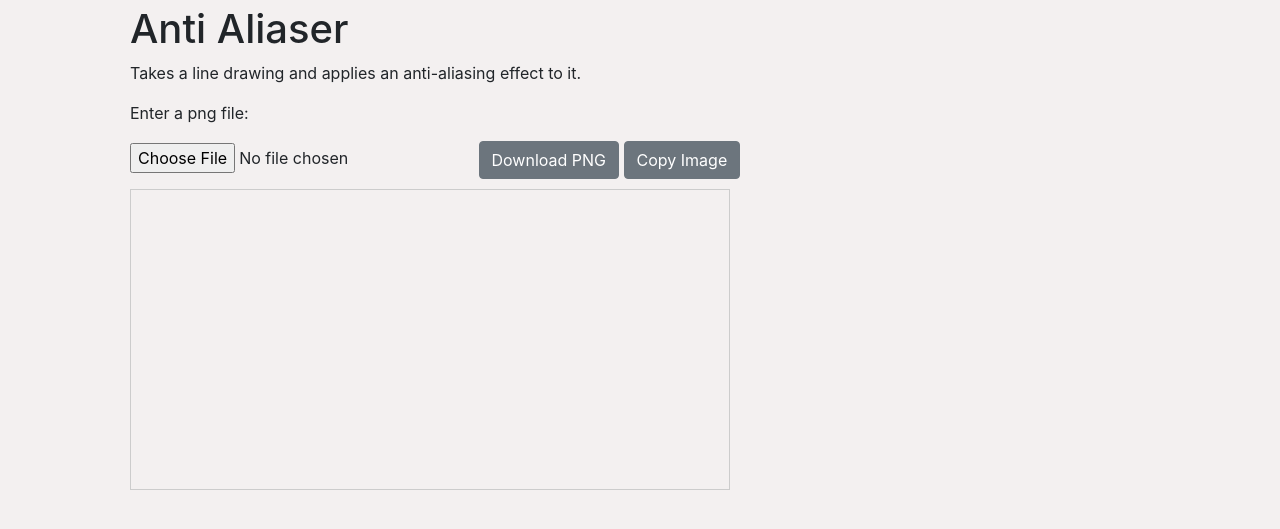
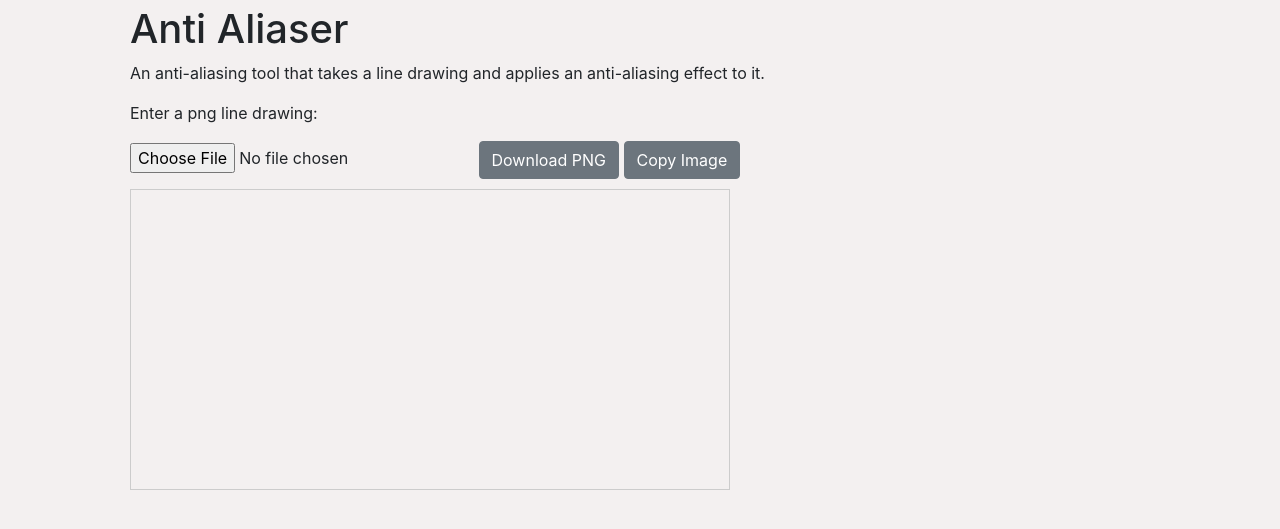
Before and after one commit to Callum-OP/Anti-Aliaser, a plain HTML site: page index.html in a window 1280 px wide. Shown: the part 51-580 px from the top of the page. Drawn offline with nearby package versions, Linux system fonts and the light colour scheme.

Commit message:
Updated html content

```diff
--- a/index.html
+++ b/index.html
@@ -20,8 +20,8 @@
     <!-- Content -->
     <div class="container">
         <h1>Anti Aliaser</h1>
-        <p>Takes a line drawing and applies an anti-aliasing effect to it.</p>
-        <p>Enter a png file:</p>
+        <p>An anti-aliasing tool that takes a line drawing and applies an anti-aliasing effect to it.</p>
+        <p>Enter a png line drawing:</p>
         <input type="file" id="upload" accept="image/*">
         <a class="btn btn-secondary" id="download" download="processed.png">Download PNG</a>
         <button class="btn btn-secondary" id="copy">Copy Image</button>
```
